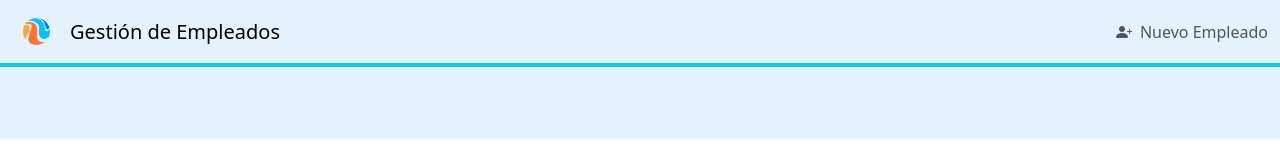
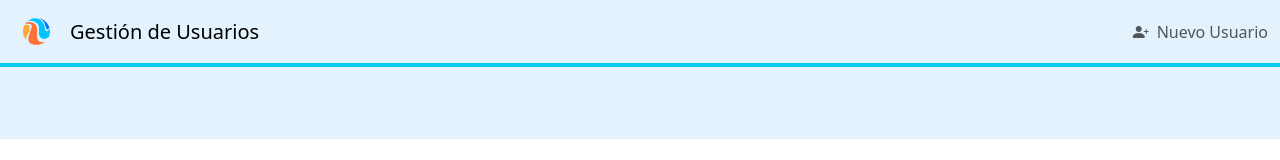
Before and after one commit to ainarasanchez/apiExterna-act6, an Angular app: page /home in a window 1280 px wide. Shown: the top 160 px of the page. Built offline with nearby package versions, Linux system fonts and the light colour scheme; no server answers.

Commit message:
Ajuste header

```diff
--- a/src/app/shared/header/header.component.html
+++ b/src/app/shared/header/header.component.html
@@ -2,14 +2,14 @@
     <div class="container-fluid">
         <a class="navbar-brand d-flex align-items-center">
             <figure class="logo m-0 d-flex align-items-center">
-                <img src="./images/logoIcon.webp" class="img-fluid align-center me-2" alt="" [routerLink]="['/home']">Gestión de Empleados
+                <img src="./images/logoIcon.webp" class="img-fluid align-center me-2" alt="" [routerLink]="['/home']">Gestión de Usuarios
             </figure>
         </a>
         <ul class="navbar-nav ms-auto">
             <li class="nav-item">
                 <a class="nav-link hover-info d-flex align-items-center" [routerLink]="['/newuser']">
                     <i class="bi bi-person-plus-fill me-2"></i>
-                    Nuevo Empleado
+                    Nuevo Usuario
                 </a>
             </li>
         </ul>
```
